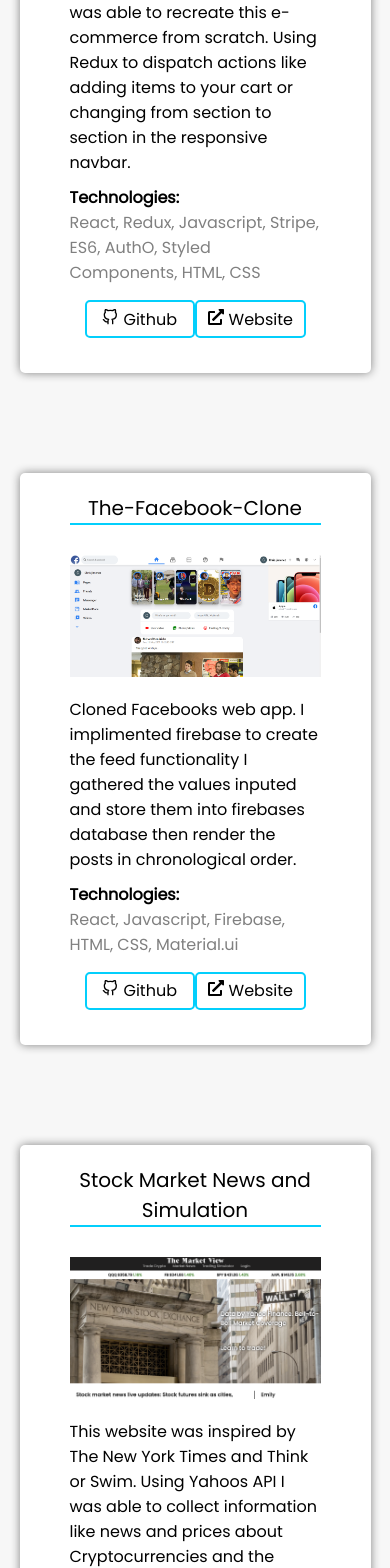
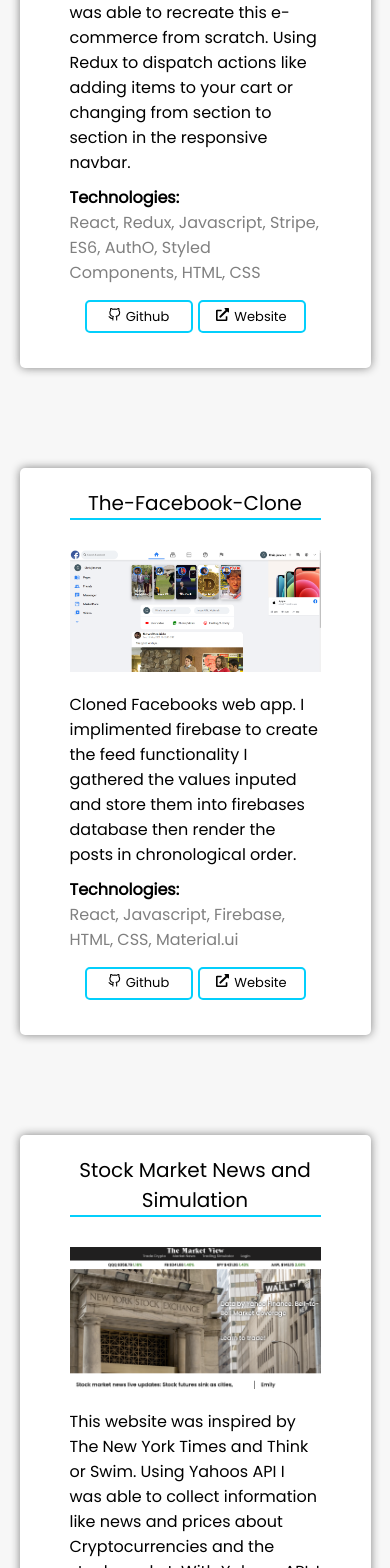
Before and after one commit to CJimenez-O/portfolio, a React (Create React App) app: page / in a window 390 px wide. Shown: the part 3126-4694 px from the top of the page. Built offline with nearby package versions, Linux system fonts and the light colour scheme.

Commit message:
style: fixed font size of website link buttons on mobile

```diff
--- a/src/componenets/ProjectCard.js
+++ b/src/componenets/ProjectCard.js
@@ -79,6 +79,16 @@ const Container = styled.div`
 	.icon {
 		margin-right: 5px;
 	}
+
+	@media (max-width: 690px) {
+		.btns {
+			gap: 5px;
+		}
+		.button-link {
+			height: unset;
+			font-size: 13px;
+		}
+	}
 `;
 
 export default ProjectCard;
```
